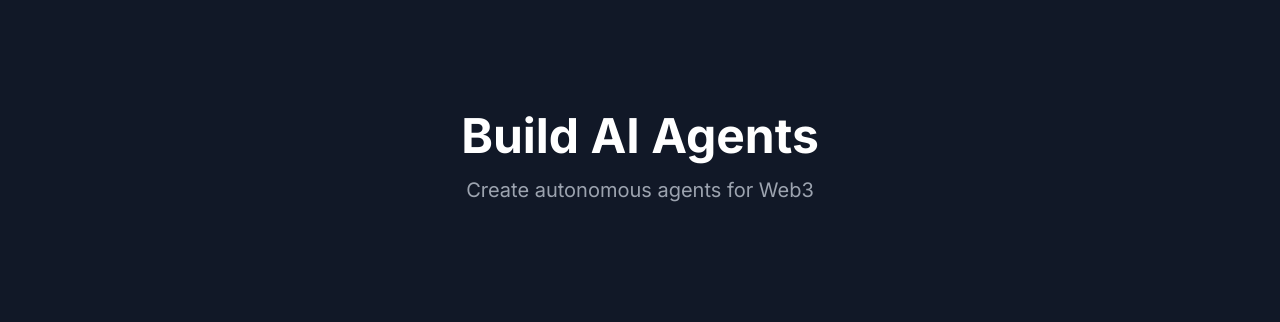
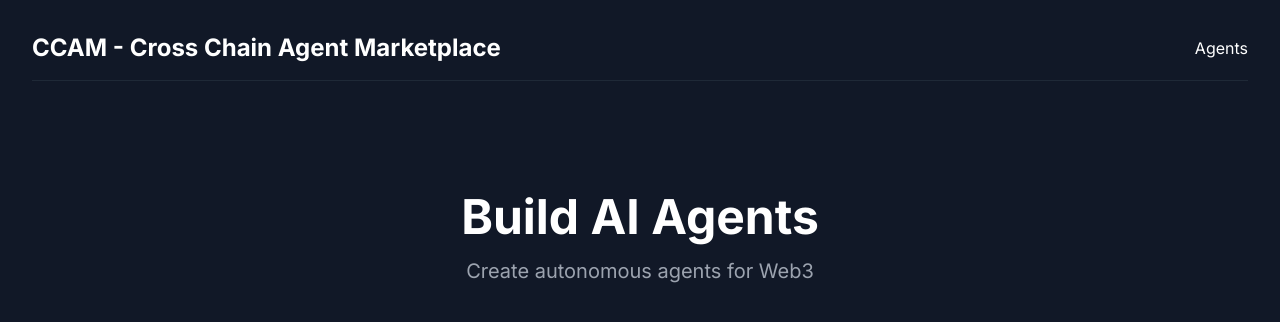
Before and after one commit to BahadorGh/Cerebrix, a React (Vite) app in the folder frontend/: page / in a window 1280 px wide. Shown: the top 322 px of the page. Built offline with nearby package versions, Linux system fonts and the light colour scheme.

Commit message:
Add header component

```diff
--- a/frontend/src/App.tsx
+++ b/frontend/src/App.tsx
@@ -1,13 +1,17 @@
 import { BrowserRouter, Routes, Route } from 'react-router-dom';
+import Header from './components/Header';
 import HomePage from './pages/HomePage';
 
 function App() {
   return (
     <BrowserRouter>
-      <div className="min-h-screen bg-gray-900 text-white p-8">
-        <Routes>
-          <Route path="/" element={<HomePage />} />
-        </Routes>
+      <div className="min-h-screen bg-gray-900 text-white">
+        <div className="container mx-auto p-8">
+          <Header />
+          <Routes>
+            <Route path="/" element={<HomePage />} />
+          </Routes>
+        </div>
       </div>
     </BrowserRouter>
   );
--- /dev/null
+++ b/frontend/src/components/Header.tsx
@@ -0,0 +1,16 @@
+import { Link } from 'react-router-dom';
+
+function Header() {
+  return (
+    <header className="mb-8 pb-4 border-b border-gray-800">
+      <nav className="flex justify-between items-center">
+        <Link to="/" className="text-2xl font-bold">CCAM - Cross Chain Agent Marketplace</Link>
+        <div className="flex gap-4">
+          <Link to="/agents" className="hover:text-blue-400">Agents</Link>
+        </div>
+      </nav>
+    </header>
+  );
+}
+
+export default Header;
```
